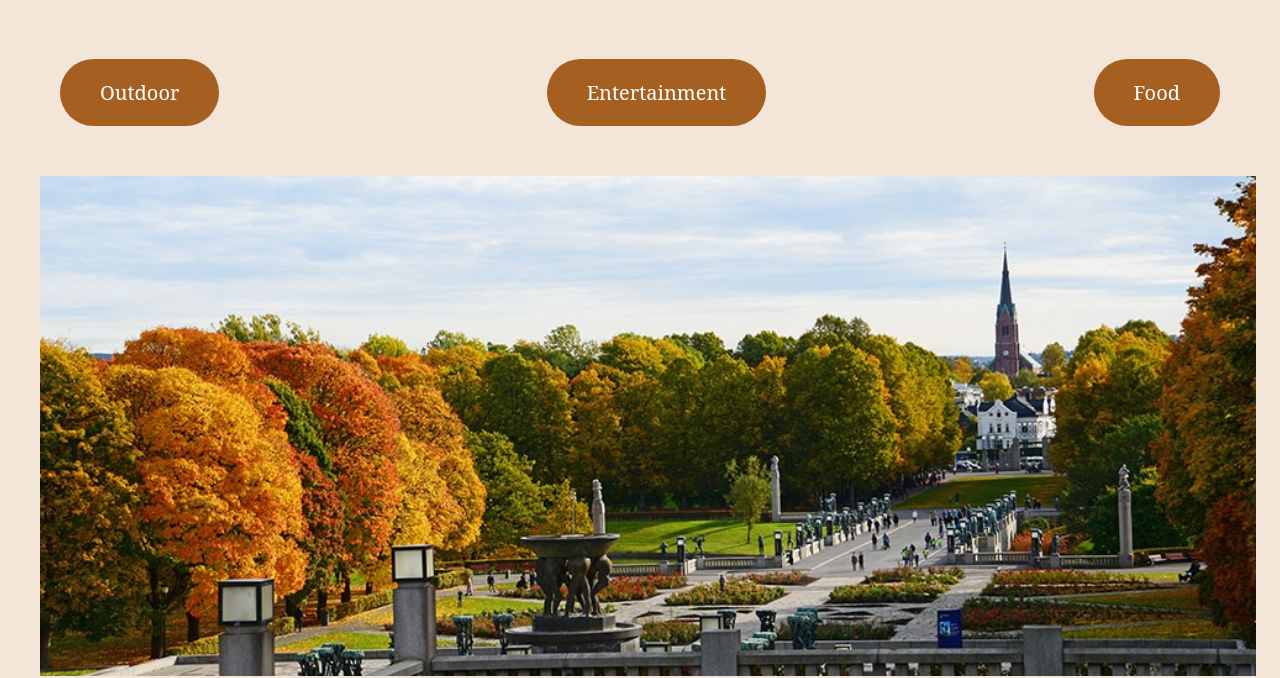
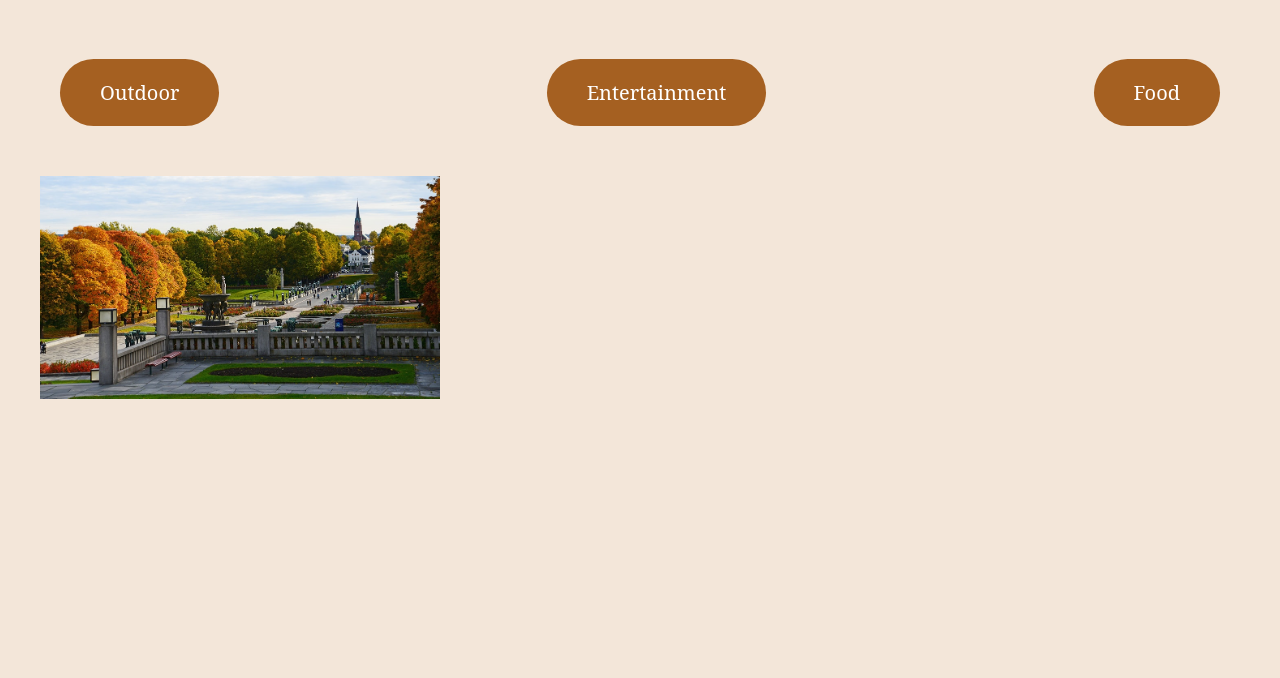
Before and after one commit to piasooriy/Autumn-Guide-2022, a plain HTML site: page index.html in a window 1280 px wide. Shown: the part 158-836 px from the top of the page. Drawn offline with Linux system fonts and the light colour scheme; a web font is replaced by a local one.

Commit message:
styled image

```diff
--- a/css/style.css
+++ b/css/style.css
@@ -104,3 +104,8 @@ section {
 	margin: 20px;*/
 	font-size: 0.9rem;
 }
+
+img {
+	max-width: 400px;
+	flex-flow: column;
+}
```
